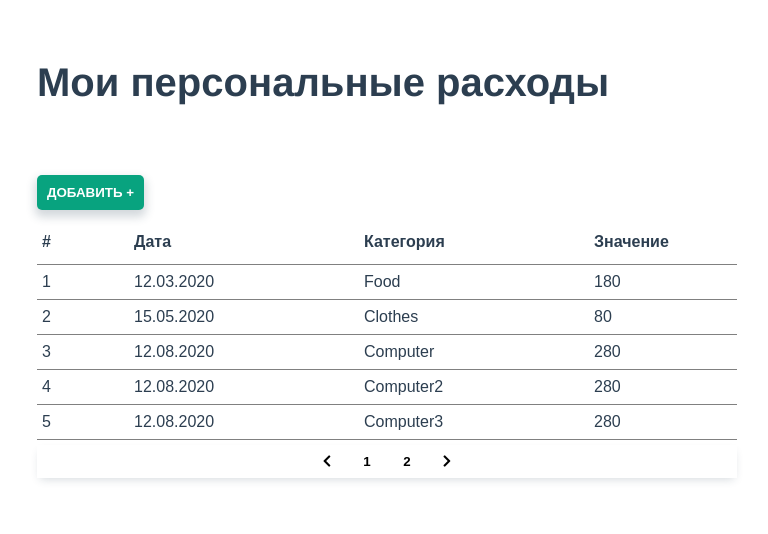
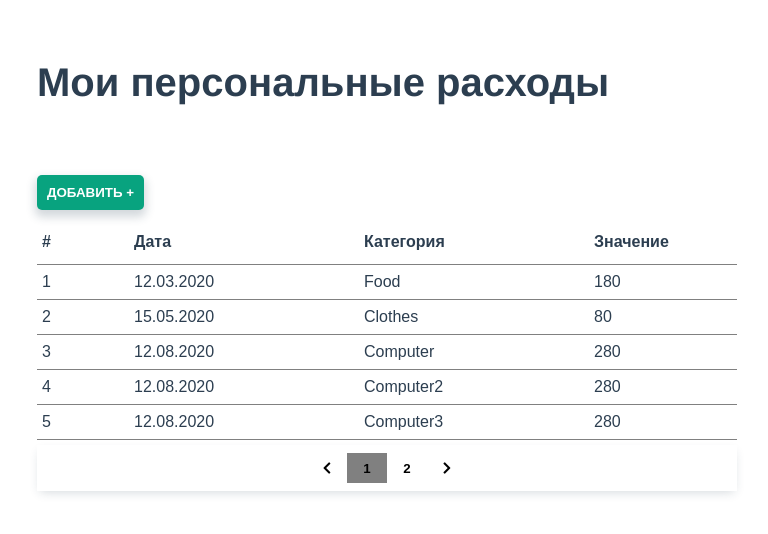
Before and after one commit to MultikPultik/analize-costs, a Vue app: page / in a window 1280 px wide. Shown: the top 534 px of the page, without its empty margins (1-769 px from the left). Built offline with nearby package versions, Linux system fonts and the light colour scheme.

Commit message:
Изменен реализация пагинации

```diff
--- a/package.json
+++ b/package.json
@@ -9,7 +9,8 @@
   },
   "dependencies": {
     "core-js": "^3.6.5",
-    "vue": "^2.6.11"
+    "vue": "^2.6.11",
+    "vuex": "^3.6.2"
   },
   "devDependencies": {
     "@vue/cli-plugin-babel": "~4.5.0",
--- a/src/App.vue
+++ b/src/App.vue
@@ -9,8 +9,8 @@
         @onAddNewPayment="addNewPaymentData"
         v-if="showPaymentForm"
       />
-      <PaymentsDisplay :items="paymentsList" :page="showPageNumber"/>
-      <Pagination :records="paymentsList" @onPagePagination="showPage" />
+      <PaymentsDisplay :itemsList="paymentsList" :rows="maxRowList" :page="showPageNumber" />
+      <Pagination :records="paymentsList" :pages="maxPages" @onPagePagination="showPage" />
     </div>
   </div>
 </template>
@@ -35,7 +35,13 @@ export default {
       visiblePaymentsList: [],
       showPaymentForm: false,
       showPageNumber: 1,
+      maxRowList: 5,
     };
+  },
+  computed: {
+     maxPages: function(){
+       return Math.trunc(this.paymentsList.length / this.maxRowList + 1)
+     },
   },
   methods: {
     addNewCostBtn(st) {
@@ -48,6 +54,7 @@ export default {
     showPage(p) {
       this.showPageNumber = p;
     },
+
     fetchData() {
       return [
         {
--- a/src/components/Pagination.vue
+++ b/src/components/Pagination.vue
@@ -1,15 +1,19 @@
 <template>
   <div class="wrapper">
-    <button @click="onPagination('left')"><i class="fas fa-chevron-left"></i></button>
+    <button @click="onPagination('left')">
+      <i class="fas fa-chevron-left"></i>
+    </button>
     <button
+      :class="{ activ: currentPage === item }"
       v-for="item in pages"
       @click="onPagination(item)"
       :key="item"
-
-      >
+    >
       {{ item }}
     </button>
-    <button @click="onPagination('right')" key="left"><i class="fas fa-chevron-right"></i></button>
+    <button @click="onPagination('right')">
+      <i class="fas fa-chevron-right"></i>
+    </button>
   </div>
 </template>
 
@@ -21,15 +25,32 @@ export default {
       type: Array,
       default: () => [],
     },
+    pages: {
+      type: Number,
+      default: 1,
+    },
+  },
+  data() {
+    return {
+      page: 1,
+      currentPage: 1,
+    };
   },
   methods: {
-    onPagination: function(num){
-      this.$emit("onPagePagination", num)
-    }
-  },
-  computed: {
-    pages: function() {
-      return Math.trunc(this.records.length / 6 + 1);
+    onPagination: function(num) {
+      if (Number.isInteger(num)) {
+        this.$emit("onPagePagination", num);
+        this.currentPage = num;
+      } else {
+        if (num == "left" && this.page > 1) {
+          this.$emit("onPagePagination", --this.page);
+          this.currentPage = this.page;
+        }
+        if (num == "right" && this.page < this.pages) {
+          this.$emit("onPagePagination", ++this.page);
+          this.currentPage = this.page;
+        }
+      }
     },
   },
 };
@@ -42,7 +63,6 @@ export default {
   justify-content: center;
   width: 700px;
   margin: 10px;
-  /* border: 1px solid grey; */
   padding: 8px 5px;
   margin: 0;
   margin-top: 5px;
@@ -51,6 +71,7 @@ export default {
 button {
   border: none;
   width: 40px;
+  height: 30px;
   background: none;
   font-weight: 600;
 }
@@ -58,4 +79,7 @@ button:hover {
   font-weight: 700;
   color: red;
 }
+.activ {
+  background: grey;
+}
 </style>
--- a/src/components/PaymentsDisplay.vue
+++ b/src/components/PaymentsDisplay.vue
@@ -7,8 +7,8 @@
       <div class="col4">Значение</div>
     </div>
 
-    <div class="list_data" v-for="(item, idx) in items_" :key="idx">
-      <div class="col1">{{ idx + 1 + maxRowVisible*page - maxRowVisible}}</div>
+    <div class="list_data" v-for="(item, idx) in items" :key="idx">
+      <div class="col1">{{ idx + 1 + rows*page - rows}}</div>
       <div class="col2">{{ item.date }}</div>
       <div class="col3">{{ item.category }}</div>
       <div class="col4">{{ item.value }}</div>
@@ -20,23 +20,22 @@
 export default {
   name: "PaymentsDisplay",
   props: {
-    items: {
+    itemsList: {
       type: Array,
       default: () => [],
     },
     page: {
       type: Number,
-      default: () => 1,
+      default: 1,
+    },
+    rows: {
+      type: Number,
+      default: 10,
     },
   },
-  data (){
-    return {
-      maxRowVisible: 5,
-    }
-  },
   computed: {
-    items_: function () {
-      return this.items.slice((this.page-1)*this.maxRowVisible, this.page*this.maxRowVisible)
+    items: function () {
+      return this.itemsList.slice((this.page-1)*this.rows, this.page*this.rows)
     },
   },
 };
```
Also changed, not shown: 1 other file (tests, documents, lock files or other folders).
